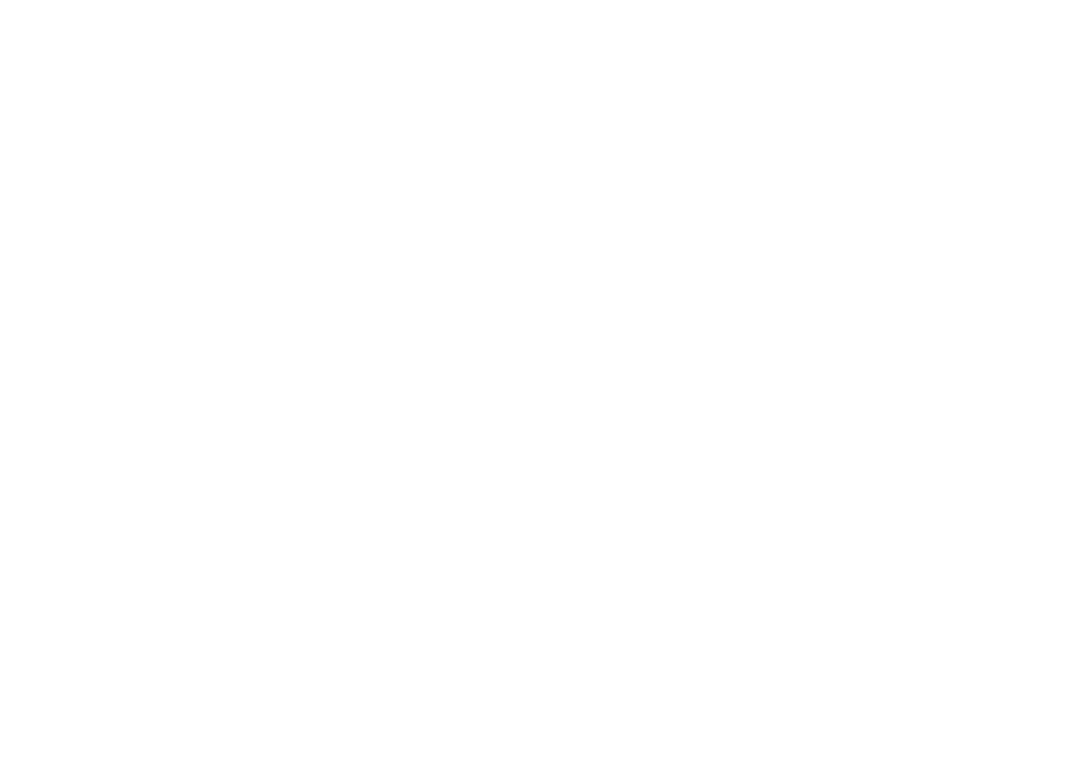
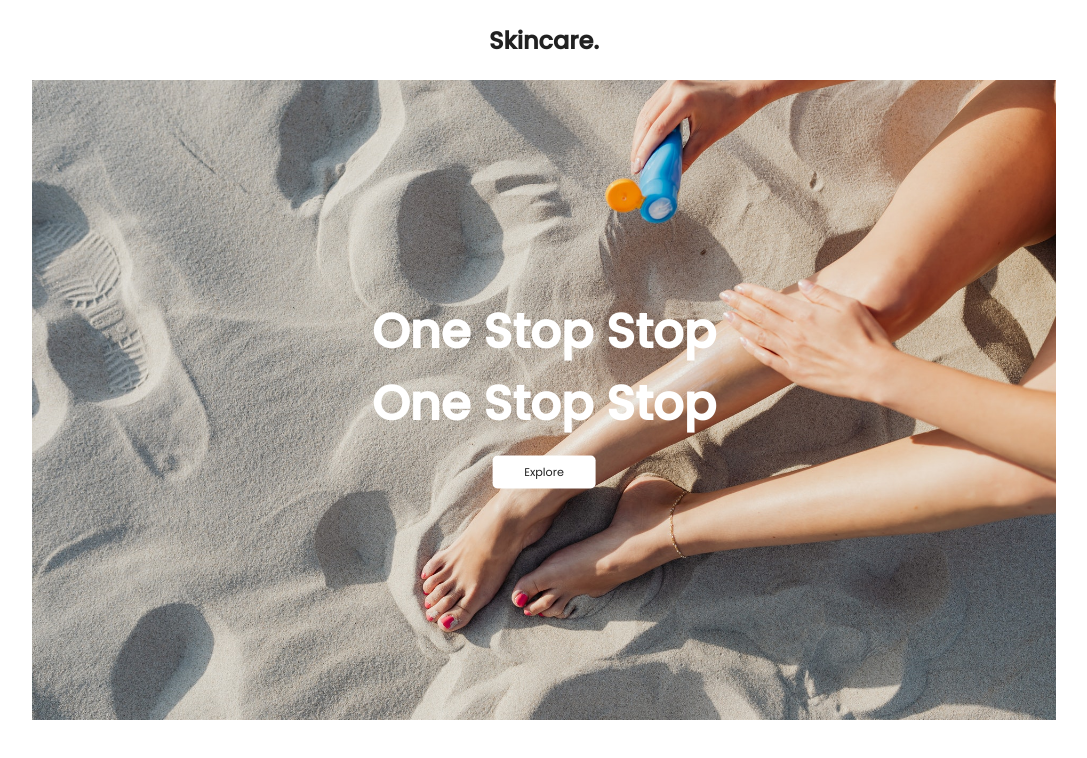
Before and after one commit to Thhomas1/Text-Reveal, a plain HTML site: page index.html in a window 1280 px wide. Shown: the whole page, without its empty margins (96-1183 px from the left). Drawn offline with nearby package versions, Linux system fonts and the light colour scheme.

Commit message:
Text animation HTML CSS and first settings Js

```diff
--- a/app.js
+++ b/app.js
@@ -0,0 +1,2 @@
+const tl = gsap.timeline({defaults: {duration: 0.75, ease: "Power3.easeout"},
+});
--- a/index.html
+++ b/index.html
@@ -14,6 +14,26 @@
     <link rel="stylesheet" href="./style.css" />
   </head>
   <body>
+    <nav>
+      <h1 class="logo">Skincare.</h1>
+    </nav>
+    <div class="hero-section">
+      <img src="./hero.jpg" class="hero-img" alt="" />
+      <div class="cta">
+        <div class="cta-text">
+          <h2><span class="cta1">One</span></h2>
+          <h2><span class="cta2">Stop</span></h2>
+          <h2><span class="cta3">Stop</span></h2>
+        </div>
+        <div class="cta-text">
+          <h2><span class="cta4">One</span></h2>
+          <h2><span class="cta5">Stop</span></h2>
+          <h2><span class="cta6">Stop</span></h2>
+        </div>
+        <button class="cta-btn">Explore</button>
+      </div>
+
+    </div>
     <script
       src="https://cdnjs.cloudflare.com/ajax/libs/gsap/3.8.0/gsap.min.js"
       integrity="sha512-eP6ippJojIKXKO8EPLtsUMS+/sAGHGo1UN/38swqZa1ypfcD4I0V/ac5G3VzaHfDaklFmQLEs51lhkkVaqg60Q=="
--- a/style.css
+++ b/style.css
@@ -7,3 +7,53 @@
 body {
   font-family: "Poppins", sans-serif;
 }
+nav{
+  min-height: 10vh;
+  display: flex;
+  justify-content: center;
+  align-items: center;
+
+}
+.logo{
+  font-size: 1.5rem;
+  color: rgb(33, 33, 33);
+}
+.hero-section{
+  height: 80vh;
+  margin: 0% 10%;
+}
+.hero-section img{
+  width: 100%;
+  height: 100%;
+  object-fit: cover;
+}
+
+.cta{
+  position: absolute;
+  top: 50%;
+  left: 50%;
+  transform: translate(-50%,-50%);
+  color: white;
+  display: flex;
+  flex-direction: column;
+  align-items: center;
+
+}
+.cta-text {
+  display: flex;
+  font-size: 2rem;
+}
+.cta-text span{
+  padding: 0rem 0.4rem;
+  text-shadow: rgba(0, 0, 0, 0) 0px 0px 20px;
+}
+.cta-btn{
+  margin: 1rem;
+  padding: 0.5rem 2rem;
+  background: white;
+  font-family: "Poppins";
+  border-radius: 0.3rem;
+  color: rgb(33, 33, 33);
+  border: none;
+  font-size: 0.7rem;
+}
```
